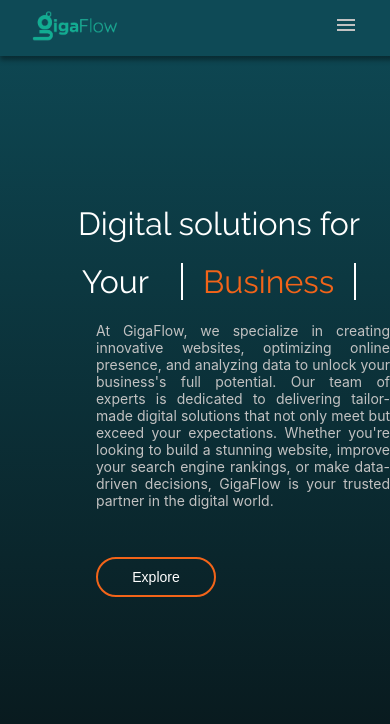
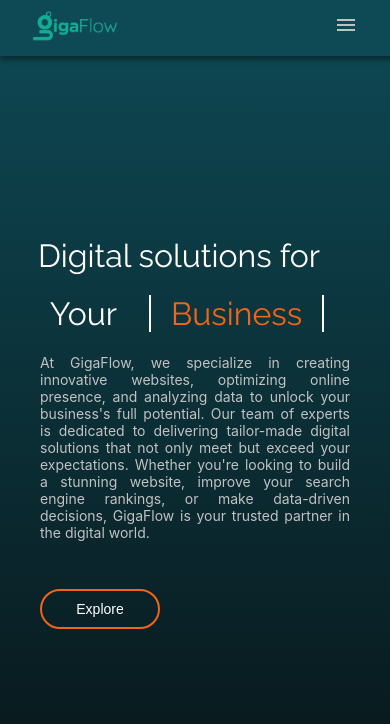
Before and after one commit to wegigaflow/gigaflow-website, a React (Create React App) app: page / in a window 390 px wide. Shown: the top 724 px of the page. Built offline with nearby package versions, Linux system fonts and the light colour scheme.

Commit message:
Header - Responsive for mobile

```diff
--- a/src/styles/Home.css
+++ b/src/styles/Home.css
@@ -113,6 +113,38 @@
 }
 
 @media (max-width: 400px) {
+    .hm-gf-t{
+        padding-top: 2rem;
+    }
+    /* .hm-gf-image {
+        display: none;
+    } */
+}
+
+@media (max-width: 399px) {
+    .hm-gf-t{
+        padding-top:0rem;
+        margin-inline-start: -1rem;
+    }
+
+    .hm-gf-t1{
+        margin-inline-start: -1rem;
+    }
+
+    .hm-gf-t2{
+        margin-inline-start: -4rem;
+    }
+
+    .hm-gf-p{
+        max-width: 10%;
+        width: 100%;
+    }
+
+    .hm-gf-para{
+        margin-inline-end: 2rem;
+    }
+
+
     .hm-gf-image {
         display: none; /* Hide image on small screens */
     }
@@ -127,6 +159,7 @@
 
     .hm-gf-t {
         max-width: 100%;
+        padding-top: 4rem;
     }
 
     .hm-gf-t2 {
@@ -136,16 +169,27 @@
     .hm-gf-img-container {
         max-width: 100%;
         margin-top: 2rem;
+        justify-content: center;
+        align-items: center;
+        transform: translateX(15%);
     }
 }
 
 @media (min-width: 641px) and (max-width: 1007px) {
+    .hm-gf-t{
+        padding-top: 3rem;
+    }
     .hm-gf-t1, .hm-gf-t2, .hm-gf-t2-sp {
         font-size: var(--font-large);
     }
 
+    .hm-gf-t2{
+        margin-inline-start: -0.3rem;
+    }
+
     .hm-gf-para {
         font-size: var(--font-small);
+        margin-inline-start: 1rem;
     }
 
     .hm-gf-expbtn {
@@ -153,9 +197,17 @@
         width: var(--button-width);
         font-size: var(--font-button);
     }
+
+    .hm-gf-image{
+        max-width: 300%;
+        width: 130%;
+    }
 }
 
 @media (min-width: 1008px) and (max-width: 1920px) {
+    .hm-gf-t{
+        padding-top: 3rem;
+    }
     .hm-gf-t1, .hm-gf-t2, .hm-gf-t2-sp {
         font-size: var(--font-large);
     }
```
